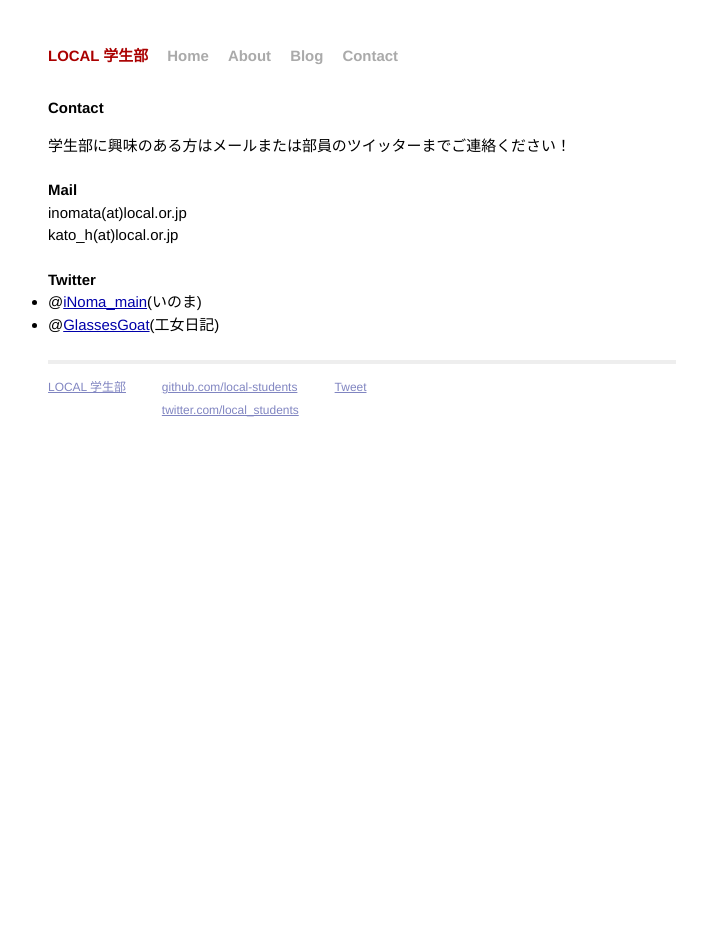
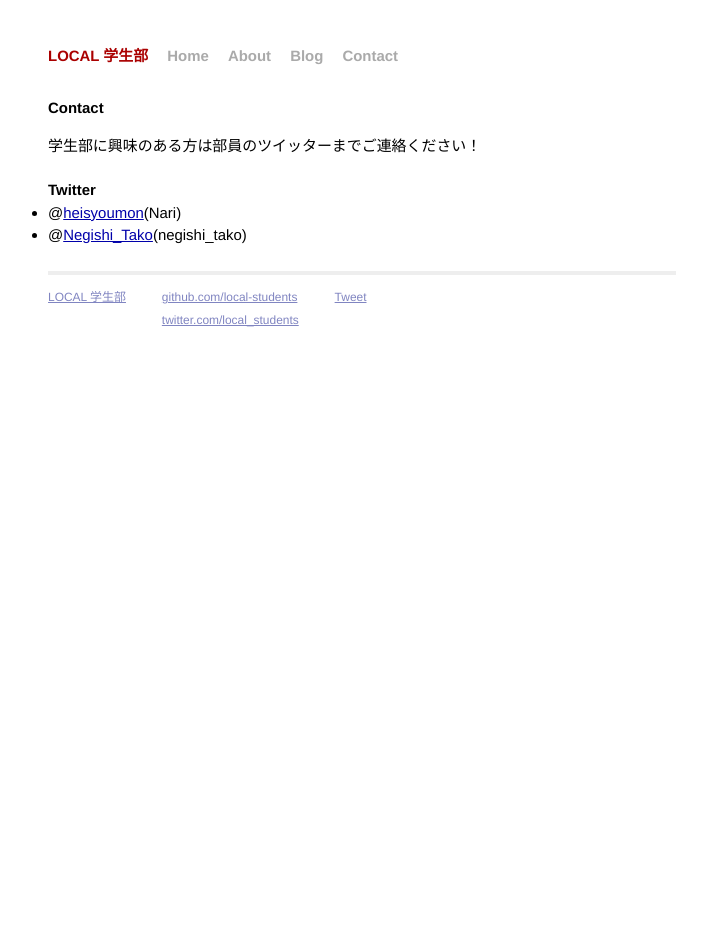
Before and after one commit to local-students/local-students.github.io, a Jekyll site: the page built from contact.html, in a window 1280 px wide. Shown: the whole page, without its empty margins (278-985 px from the left). Built offline with Jekyll 4.4.1, drawn with Linux system fonts in a browser that asks for light colours; comment, search, counter and statistics services are not loaded.

Commit message:
update 2025 contacts

```diff
--- a/contact.html
+++ b/contact.html
@@ -5,18 +5,15 @@ title: Contact - LOCAL-students
 
 <div id="home">
   <h1>Contact</h1>
-  学生部に興味のある方はメールまたは部員のツイッターまでご連絡ください！<br>
+  学生部に興味のある方は部員のツイッターまでご連絡ください！<br>
   <br>
 
-  <h2>Mail</h2>
-  inomata(at)local.or.jp<br>
-  kato_h(at)local.or.jp<br>
-  <br>
+  <!-- 部員のメール（local.or.jp） -->
 
   <h2>Twitter</h2>
   <ul>
-    <li>@<a href='https://twitter.com/iNoma_main'>iNoma_main</a>(いのま)</li>
-    <li>@<a href='https://twitter.com/GlassesGoat'>GlassesGoat</a>(工女日記)</li>
+    <li>@<a href='https://x.com/heisyoumon'>heisyoumon</a>(Nari)</li>
+    <li>@<a href='https://x.com/Negishi_Tako'>Negishi_Tako</a>(negishi_tako)</li>
   </ul>
 
 </div>
```
